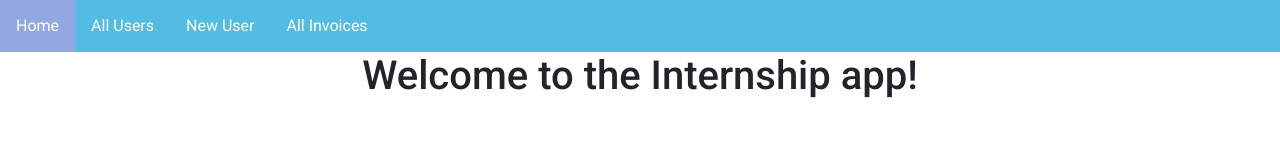
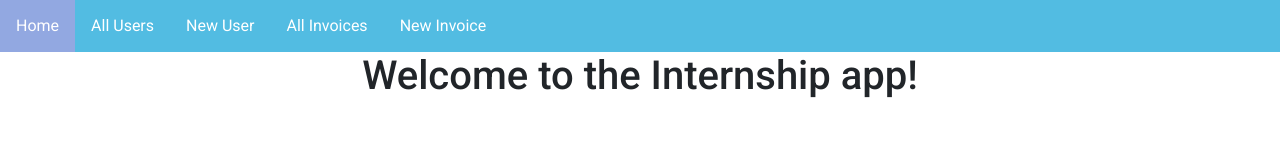
Before and after one commit to raressarachie/Internship, an Angular app: page / in a window 1280 px wide. Shown: the top 160 px of the page. Built offline with nearby package versions, Linux system fonts and the light colour scheme.

Commit message:
added to the header the add new invoice

```diff
--- a/src/app/nav/nav-bar.component.html
+++ b/src/app/nav/nav-bar.component.html
@@ -10,4 +10,7 @@
   <li><a [routerLink]="['/invoice']"
     routerLinkActive="active"
     [routerLinkActiveOptions]="{exact:true}">All Invoices</a></li>
+  <li><a [routerLink] = "['/invoice/new']"
+    routerLinkActive="active"
+    [routerLinkActiveOptions]="{exact:true}">New Invoice</a></li>
 </ul>
```
